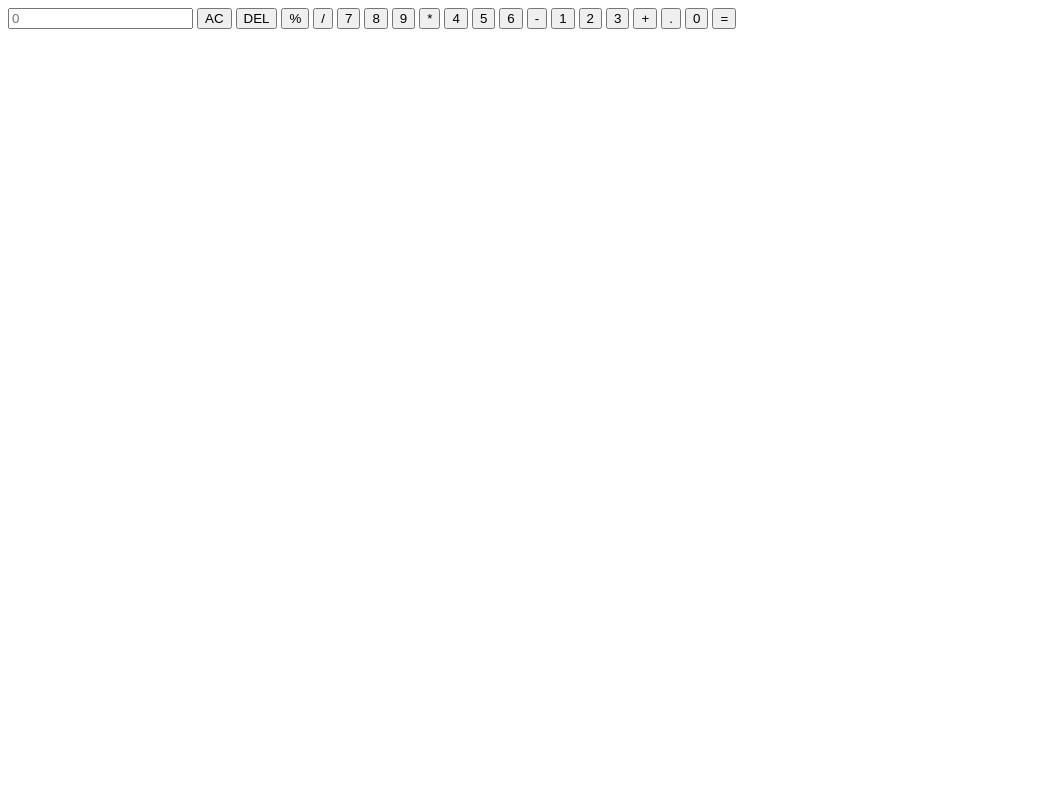
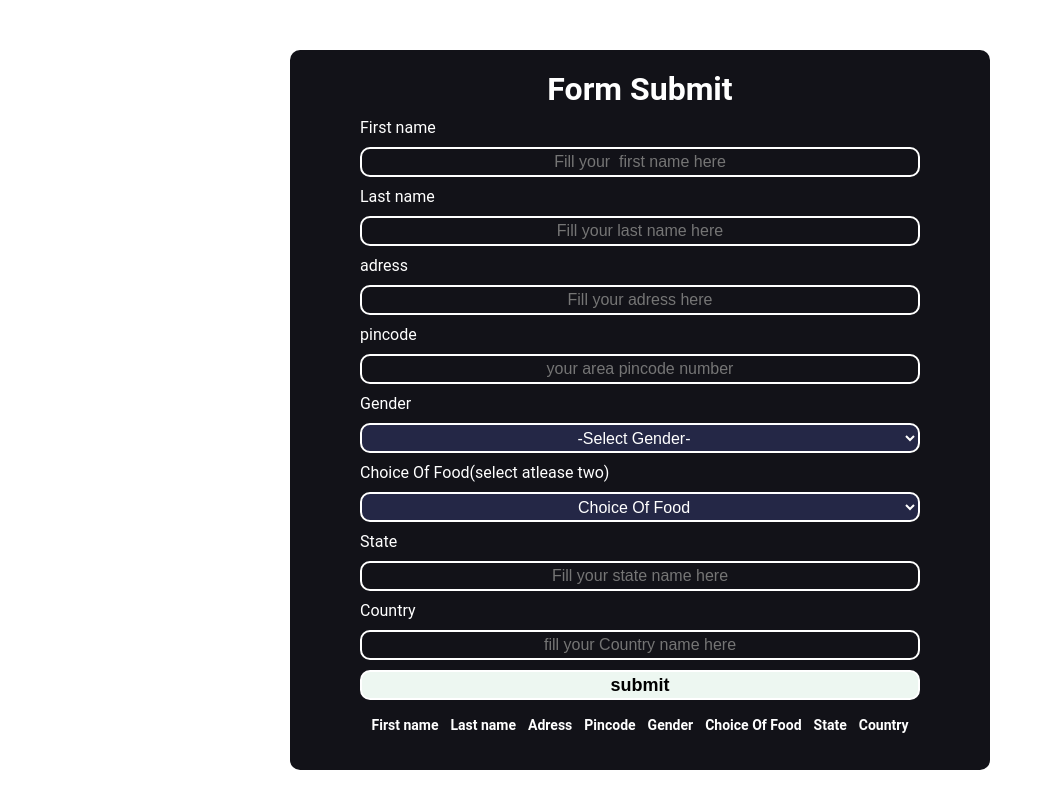
Before and after one commit to akshy97/Guvi-B49-Akshy, a plain HTML site: page index.html in a window 1280 px wide. Shown: the whole page, without its empty margins (0-1045 px from the left). Drawn offline with Linux system fonts and the light colour scheme.

Commit message:
Dom manipulation form

```diff
--- a/index.html
+++ b/index.html
@@ -1,58 +1,89 @@
 <!DOCTYPE html>
 <html lang="en">
 <head>
-    <meta charset="UTF-8">
-    <meta http-equiv="X-UA-Compatible"content="IE=edge">
-    <meta name="viewport" content="width=device-width, initial-scale=1.0">
-    <link rel="stylesheet" href="style.css">
-    <title>Calculator</title>
+  <meta charset="UTF-8">
+  <meta http-equiv="X-UA-Compatible" content="IE=edge">
+  <meta name="viewport" content="width=device-width, initial-scale=1.0">
+  <title>Form submission</title>
+  <link rel="stylesheet" href="form.css">
+
+
 </head>
 <body>
-    <div class="container">
-        <div class="calculator">
-            <input type="text" placeholder="0" id="output-screen">
-            <button onclick="Clear()">AC</button>
-            <button onclick="del()">DEL</button>
-            <button onclick="display('%')">%</button>
-            <button onclick="display('/')">/</button>
-            <button onclick="display('7')">7</button>
-            <button onclick="display('8')">8</button>
-            <button onclick="display('9')">9</button>
-            <button onclick="diaplay('*')">*</button>
-            <button onclick="display('4')">4</button>
-            <button onclick="display('5')">5</button>
-            <button onclick="display('6')">6</button>
-            <button onclick="display('-')">-</button>
-            <button onclick="display('1')">1</button>
-            <button onclick="display('2')">2</button>
-            <button onclick="display('3')">3</button>
-            <button onclick="display('+')">+</button>
-            <button onclick="display('.')">.</button>
-            <button onclick="display('0')">0</button>
-            <button onclick="Calculate( )"class="equal">=</button>
-             </div>
-    </div>
+ <div class="container">
 
-    <script>
-        let outputScreen=document.getElementById("output-screen");
-        function display(num){
-            outputScreen.value += num;
-        }
-        function Calculate(){
-            try{
-                outputScreen.value = eval(outputScreen.value);
-            }
-            catch(error)
-            {
-                alert("Invalid")
-            }
-        }
-        function Clear(){
-            outputScreen.value ="";
-        }
-        function del(){
-            outputScreen.value =outputScreen.value.slice(0,-1);
-        }
-    </script>
+  <h1 id="title">Form Submit</h1>
+
+  <div class="form-group">
+  <form action="" id="form">
+    <label class ="form-field" for="firstName">First name</label>
+  <input class ="form-field" type="text" placeholder="Fill your  first name here" id="firstName">
+
+  <label class ="form-field" for="lastName">Last name</label>
+  <input class ="form-field" type="text" placeholder="Fill your last name here" id="lastName">
+
+  <label class ="form-field" for="adress">adress</label>
+<input class ="form-field" type="text" placeholder="Fill your adress here" id="adress">
+
+<label class ="form-field" for="pincode">pincode</label>
+<input class ="form-field" type="text" placeholder="your area pincode number" id="pincode">
+
+<label class ="form-field" for="gender">Gender</label>
+<select class ="form-field" name="gender" id="gender">
+  <option value="">-Select Gender-</option>
+  <option value="Male">Male</option>
+  <option value="Female">Female</option>
+  <option value="Other">Other</option>
+</select>
+
+<label class ="form-field" for="food">Choice Of Food(select atlease two)</label>
+<select class ="form-field" name="food" id="food">
+  <option value="">Choice Of Food</option>
+  <option value="Friedrice">Friedrice</option>
+  <option value="Sandwich">Sandwich</option>
+  <option value="Briyani">Briyani</option>
+  <option value="pizza">pizza</option>
+  <option value="prawn">prawn</option>
+</select>
+
+<label class ="form-field" for="state">State</label>
+<input class ="form-field" type="text" placeholder="Fill your state name here" id="state">
+
+<label class ="form-field" for="country">Country</label>
+<input class ="form-field" type="text" placeholder="fill your Country name here" id="country">
+
+<button class ="form-field" type="submit" id="submit">submit</button>
+</form>
+</div>
+
+<table class="table">
+  <thead>
+  <tr>
+  <th>First name</th>
+  <th>Last name</th>
+  <th>Adress</th>
+  <th>Pincode</th>
+  <th>Gender</th>
+  <th>Choice Of Food</th>
+  <th>State</th>
+  <th>Country</th>
+</tr>
+</thead>
+<tbody>
+
+</tbody>
+
+</table>
+</div>
+</body>
+<script src="script.js"></script>
+
+
+
+</html>
+</head>
+<body>
+
+
 </body>
 </html>
```
